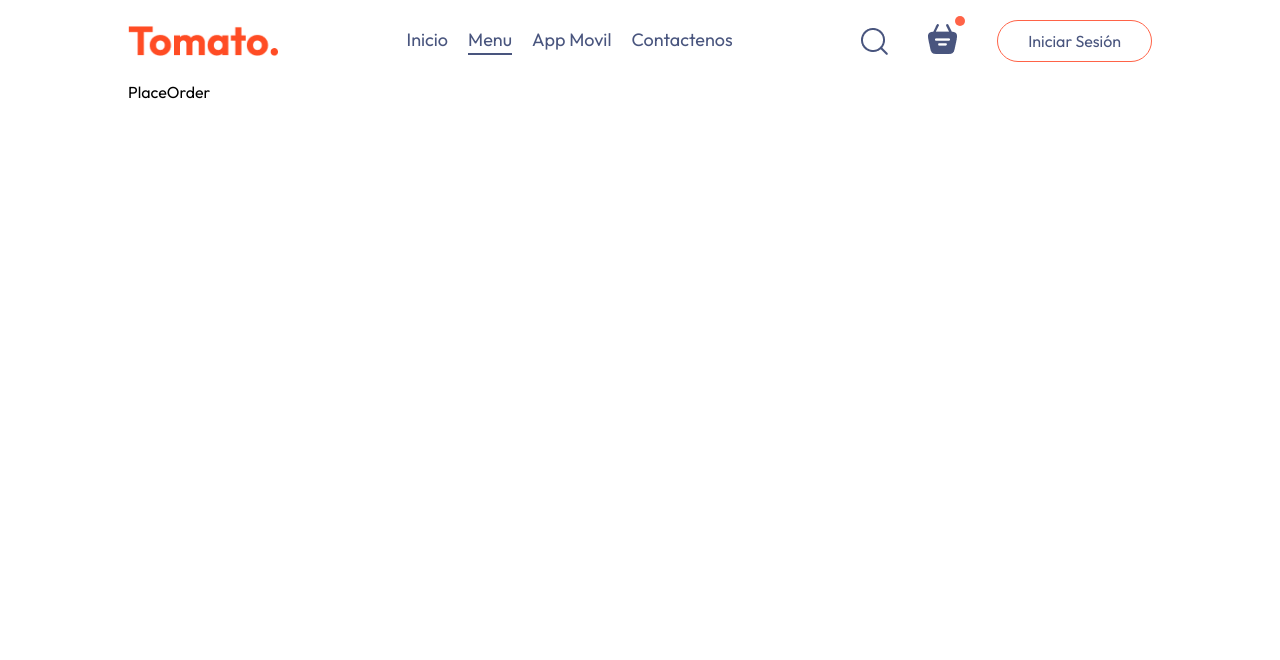
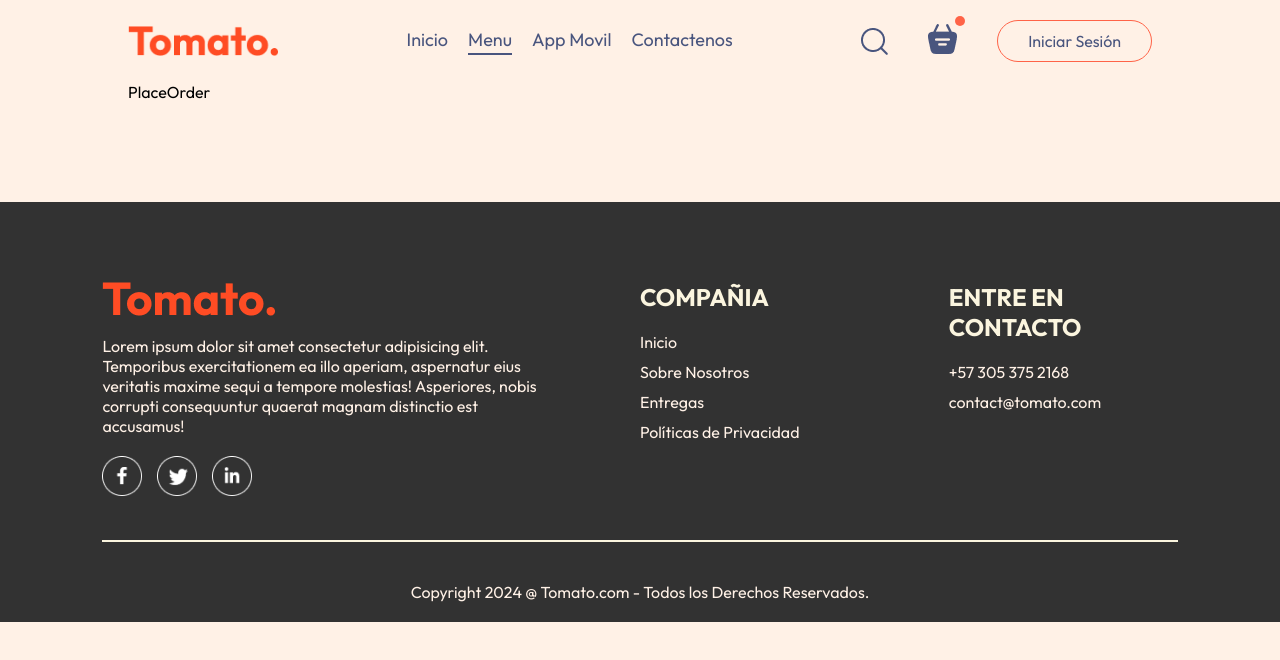
Before and after one commit to Sebastian906/Food-Frontend, a React (Vite) app: page /order in a window 1280 px wide. Shown: the top 660 px of the page. Built offline with nearby package versions, Linux system fonts and the light colour scheme.

Commit message:
Adición del footer a la interfaz UI de usuario

```diff
--- a/src/App.jsx
+++ b/src/App.jsx
@@ -4,9 +4,11 @@
 import Home from './pages/Home/Home'
 import Cart from './pages/Cart/Cart'
 import PlaceOrder from './pages/PlaceOrder/PlaceOrder'
+import Footer from './components/Footer/Footer'
 
 const App = () => {
   return (
+    <>
       <div className='app'>
         <Navbar/>
         <Routes>
@@ -15,6 +17,8 @@
           <Route path='/order' element={<PlaceOrder/>}/>
         </Routes>
       </div>
+      <Footer/>
+    </>
   )
 }
 
--- /dev/null
+++ b/src/components/AppDownload/AppDownload.css
@@ -0,0 +1,25 @@
+.app-download {
+    margin: auto auto;
+    margin-top: 100px;
+    font-size: max(3vw, 20px);
+    text-align: center;
+    font-weight: 500;
+}
+
+.app-download-platforms {
+    display: flex;
+    justify-content: center;
+    gap: max(2vw, 10px);
+    margin-top: 40px;
+}
+
+.app-download-platforms img {
+    width: max(30vw, 120px);
+    max-width: 180px;
+    transition: 0.5s;
+    cursor: pointer;
+}
+
+.app-download-platforms img:hover {
+    transform: scale(1.05);
+}
--- /dev/null
+++ b/src/components/AppDownload/AppDownload.jsx
@@ -0,0 +1,17 @@
+import React from 'react'
+import './AppDownload.css'
+import { assets } from '../../assets/assets'
+
+const AppDownload = () => {
+    return (
+        <div className='app-download' id='app-download'>
+            <p>Para mejor experiencia. Descargue <br/> La Aplicación</p>
+            <div className="app-download-platforms">
+                <img src={assets.play_store} alt="" />
+                <img src={assets.app_store} alt="" />
+            </div>
+        </div>
+    )
+}
+
+export default AppDownload
--- a/src/components/FoodItem/FoodItem.css
+++ b/src/components/FoodItem/FoodItem.css
@@ -5,6 +5,7 @@
     box-shadow: 0px 0px 10px #00000015;
     transition: 0.3s;
     animation: fadeIn 1s;
+    background-color: #fbf5df;
 }
 
 .food-item-image {
--- /dev/null
+++ b/src/components/Footer/Footer.css
@@ -0,0 +1,53 @@
+.footer {
+    color: #fff1e6;
+    background-color: #323232;
+    display: flex;
+    flex-direction: column;
+    align-items: center;
+    gap: 20px;
+    padding: 20px 8vw;
+    padding-top: 80px;
+    margin-top: 100px;
+}
+
+.footer-content {
+    width: 100%;
+    display: grid;
+    grid-template-columns: 2fr 1fr 1fr;
+    gap: 80px;
+}
+
+.footer-content-left, .footer-content-center, .footer-content-right {
+    display: flex;
+    flex-direction: column;
+    align-items: start;
+    gap: 20px;
+}
+
+.footer-content-left li, .footer-content-center li, .footer-content-right li {
+    list-style: none;
+    margin-bottom: 10px;
+    cursor: pointer;
+}
+
+.footer-content-center h2, .footer-content-right h2 {
+    color: #fbf5df;
+}
+
+.footer-social-icons img {
+    width: 40px;
+    margin-right: 15px;
+    color: #fbf5df;
+}
+
+.footer hr {
+    width: 100%;
+    height: 2px;
+    margin: 20px 0;
+    background-color: #fbf5df;
+    border: none;
+}
+
+.footer-copyright {
+    color: #fff1e6;
+}
--- /dev/null
+++ b/src/components/Footer/Footer.jsx
@@ -0,0 +1,43 @@
+import React from 'react'
+import './Footer.css'
+import { assets } from '../../assets/assets'
+
+const Footer = () => {
+    return (
+        <div className='footer' id='footer'>
+            <div className="footer-content">
+                <div className="footer-content-left">
+                    <img src={assets.logo} alt=''/>
+                    <p>Lorem ipsum dolor sit amet consectetur adipisicing elit. Temporibus exercitationem ea illo aperiam, aspernatur eius veritatis maxime sequi a tempore molestias! Asperiores, nobis corrupti consequuntur quaerat magnam distinctio est accusamus!</p>
+                    <div className="footer-social-icons">
+                        <img src={assets.facebook_icon} alt="" />
+                        <img src={assets.twitter_icon} alt="" />
+                        <img src={assets.linkedin_icon} alt="" />
+                    </div>
+                </div>
+                <div className="footer-content-center">
+                    <h2>COMPAÑIA</h2>
+                    <ul>
+                        <li>Inicio</li>
+                        <li>Sobre Nosotros</li>
+                        <li>Entregas</li>
+                        <li>Políticas de Privacidad</li>
+                    </ul>
+                </div>
+                <div className="footer-content-right">
+                    <h2>ENTRE EN CONTACTO</h2>
+                    <ul>
+                        <li>+57 305 375 2168</li>
+                        <li>contact@tomato.com</li>
+                    </ul>
+                </div>
+            </div>
+            <hr/>
+            <p className='footer-copyright'>
+                Copyright 2024 @ Tomato.com - Todos los Derechos Reservados.
+            </p>
+        </div>
+    )
+}
+
+export default Footer
--- a/src/index.css
+++ b/src/index.css
@@ -9,6 +9,7 @@
 
 body {
   min-height: 100vh;
+  background-color: #fff1e6;
 }
 
 a {
--- a/src/pages/Home/Home.jsx
+++ b/src/pages/Home/Home.jsx
@@ -3,6 +3,7 @@
 import Header from '../../components/Header/Header'
 import ExploreMenu from '../../components/ExploreMenu/ExploreMenu'
 import FoodDisplay from '../../components/FoodDisplay/FoodDisplay'
+import AppDownload from '../../components/AppDownload/AppDownload'
 
 const Home = () => {
 
@@ -13,6 +14,7 @@
             <Header/>
             <ExploreMenu category={category} setCategory={setCategory}/>
             <FoodDisplay category={category}/>
+            <AppDownload/>
         </div>
     )
 }
```
Lines whose indentation alone changed are shown as unchanged.
